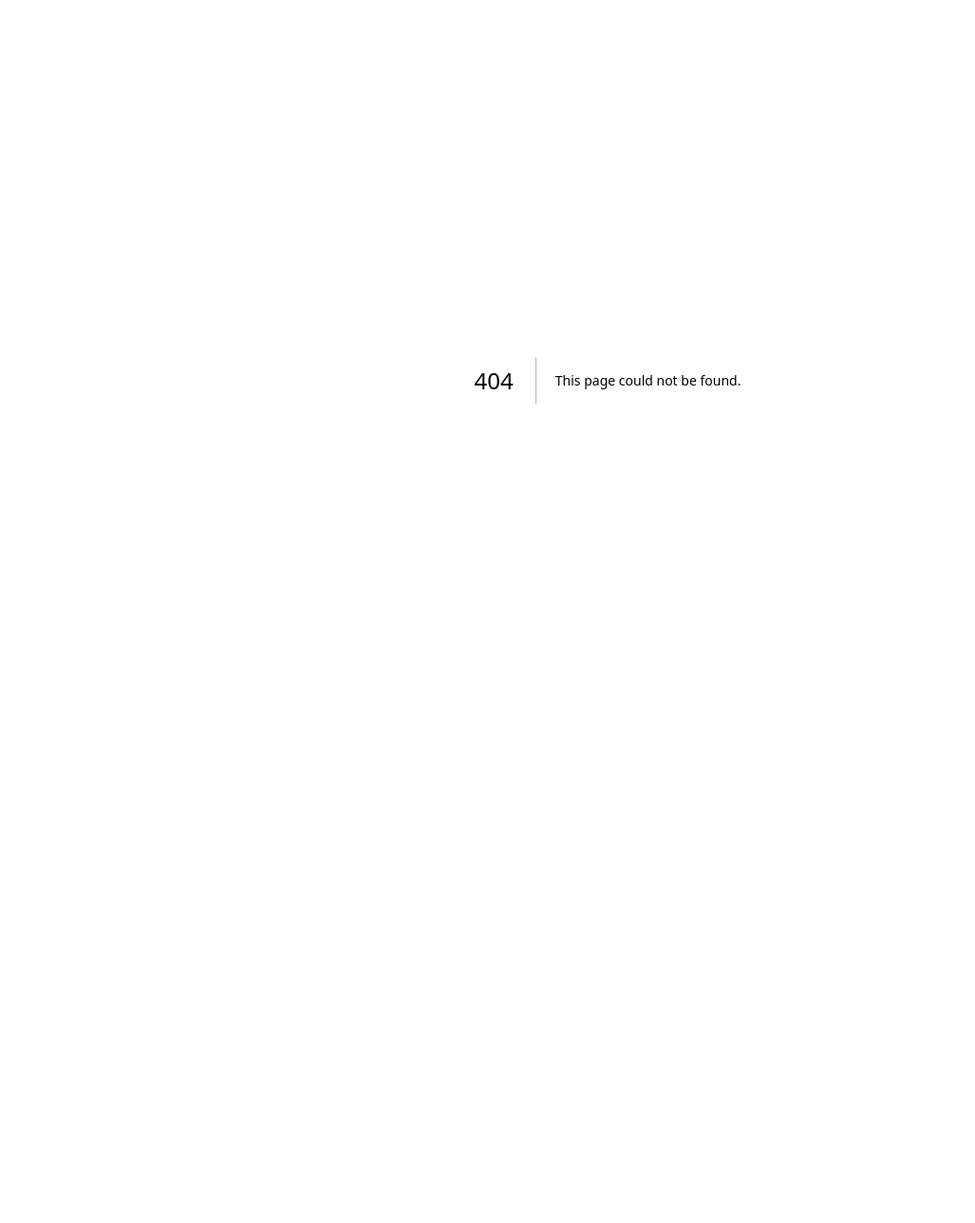
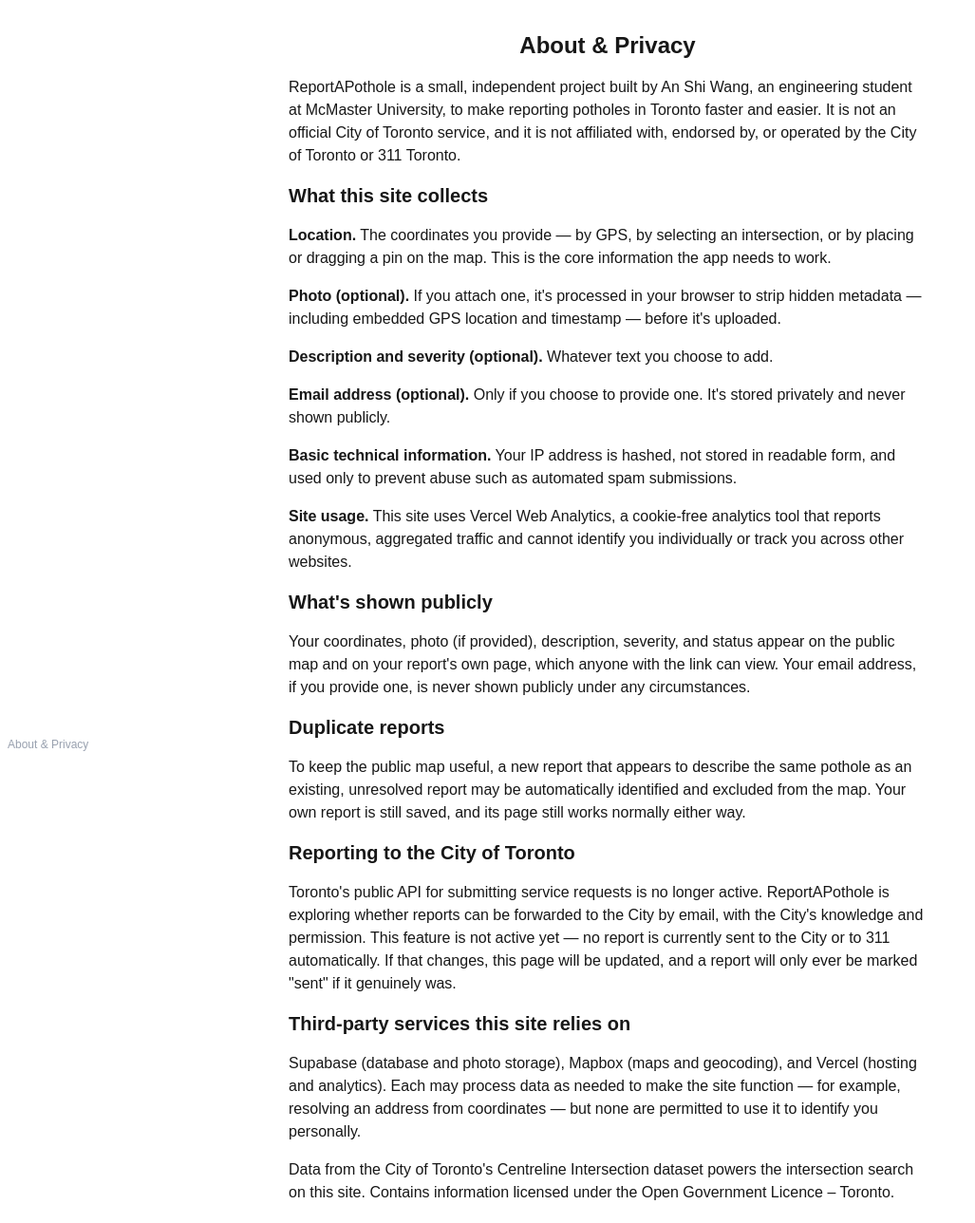
Before and after one commit to anshiwang8/reportapothole, a Next.js app: page /about in a window 1280 px wide. Before the commit this address had no page. Shown: the top 1288 px of the page at 95% size, without its empty margins (0-1027 px from the left). Before the commit the page ends 800 px from the top, so only its background shows below. Built offline with nearby package versions, Linux system fonts and the light colour scheme.

Commit message:
legal and background

```diff
--- /dev/null
+++ b/app/about/page.tsx
@@ -0,0 +1,110 @@
+export default function AboutPage() {
+  return (
+    <main className="flex flex-1 flex-col items-center gap-4 p-8">
+      <h1 className="text-2xl font-bold">About &amp; Privacy</h1>
+      <div className="flex w-full max-w-2xl flex-col gap-4">
+        <p>
+          ReportAPothole is a small, independent project built by An Shi Wang, an
+          engineering student at McMaster University, to make reporting potholes in
+          Toronto faster and easier. It is not an official City of Toronto service,
+          and it is not affiliated with, endorsed by, or operated by the City of
+          Toronto or 311 Toronto.
+        </p>
+
+        <h2 className="text-xl font-bold">What this site collects</h2>
+
+        <p>
+          <strong>Location.</strong> The coordinates you provide — by GPS, by selecting an
+          intersection, or by placing or dragging a pin on the map. This is the core
+          information the app needs to work.
+        </p>
+
+        <p>
+          <strong>Photo (optional).</strong> If you attach one, it&apos;s processed in your browser
+          to strip hidden metadata — including embedded GPS location and timestamp —
+          before it&apos;s uploaded.
+        </p>
+
+        <p>
+          <strong>Description and severity (optional).</strong> Whatever text you choose to add.
+        </p>
+
+        <p>
+          <strong>Email address (optional).</strong> Only if you choose to provide one. It&apos;s
+          stored privately and never shown publicly.
+        </p>
+
+        <p>
+          <strong>Basic technical information.</strong> Your IP address is hashed, not stored in
+          readable form, and used only to prevent abuse such as automated spam
+          submissions.
+        </p>
+
+        <p>
+          <strong>Site usage.</strong> This site uses Vercel Web Analytics, a cookie-free
+          analytics tool that reports anonymous, aggregated traffic and cannot identify
+          you individually or track you across other websites.
+        </p>
+
+        <h2 className="text-xl font-bold">What&apos;s shown publicly</h2>
+        <p>
+          Your coordinates, photo (if provided), description, severity, and status
+          appear on the public map and on your report&apos;s own page, which anyone with
+          the link can view. Your email address, if you provide one, is never shown
+          publicly under any circumstances.
+        </p>
+
+        <h2 className="text-xl font-bold">Duplicate reports</h2>
+        <p>
+          To keep the public map useful, a new report that appears to describe the
+          same pothole as an existing, unresolved report may be automatically
+          identified and excluded from the map. Your own report is still saved, and
+          its page still works normally either way.
+        </p>
+
+        <h2 className="text-xl font-bold">Reporting to the City of Toronto</h2>
+        <p>
+          Toronto&apos;s public API for submitting service requests is no longer active.
+          ReportAPothole is exploring whether reports can be forwarded to the City by
+          email, with the City&apos;s knowledge and permission. This feature is not active
+          yet — no report is currently sent to the City or to 311 automatically. If
+          that changes, this page will be updated, and a report will only ever be
+          marked &quot;sent&quot; if it genuinely was.
+        </p>
+
+        <h2 className="text-xl font-bold">Third-party services this site relies on</h2>
+        <p>
+          Supabase (database and photo storage), Mapbox (maps and geocoding), and
+          Vercel (hosting and analytics). Each may process data as needed to make the
+          site function — for example, resolving an address from coordinates — but
+          none are permitted to use it to identify you personally.
+        </p>
+        <p>
+          Data from the City of Toronto&apos;s Centreline Intersection dataset powers the
+          intersection search on this site. Contains information licensed under the
+          Open Government Licence – Toronto.
+        </p>
+
+        <h2 className="text-xl font-bold">Your choices</h2>
+        <p>
+          There are no accounts on this site. If you provided an email address with a
+          report and would like it removed, reach out through anshiwang.com and it
+          will be deleted.
+        </p>
+
+        <h2 className="text-xl font-bold">A request</h2>
+        <p>
+          Please avoid photos that clearly show identifiable people, faces, or license
+          plates. This is a public map, and photos on it are visible to anyone.
+        </p>
+
+        <h2 className="text-xl font-bold">Contact</h2>
+        <p>
+          Questions about this page or this project: reach out through anshiwang.com.
+        </p>
+
+        <p className="text-sm text-gray-600">Last updated August 24, 2026.</p>
+      </div>
+    </main>
+  );
+}
--- a/app/layout.tsx
+++ b/app/layout.tsx
@@ -1,5 +1,6 @@
 import type { Metadata } from "next";
 import { Geist, Geist_Mono } from "next/font/google";
+import Link from "next/link";
 import "./globals.css";
 
 const geistSans = Geist({
@@ -23,7 +24,15 @@
       lang="en"
       className={`${geistSans.variable} ${geistMono.variable} h-full antialiased`}
     >
-      <body className="min-h-full flex flex-col">{children}</body>
+      <body className="min-h-full flex flex-col">
+        {children}
+        <Link
+          href="/about"
+          className="fixed bottom-2 left-2 text-xs text-gray-400 hover:text-gray-600"
+        >
+          About &amp; Privacy
+        </Link>
+      </body>
     </html>
   );
 }
--- a/app/report/page.tsx
+++ b/app/report/page.tsx
@@ -221,6 +221,7 @@
     <main className="flex flex-1 flex-col items-center gap-4 p-8">
       <h1 className="text-2xl font-bold">Report a pothole</h1>
       <p className="text-sm text-gray-600">by anshiwang.com</p>
+      <p className="text-sm text-gray-600">cause my mom was totaled from a pothole</p>
       <form onSubmit={handleSubmit} className="flex w-full max-w-sm flex-col gap-3">
         <LocationPicker coordinates={coordinates} onChange={setCoordinates} />
         <label className="flex flex-col gap-1">
```
